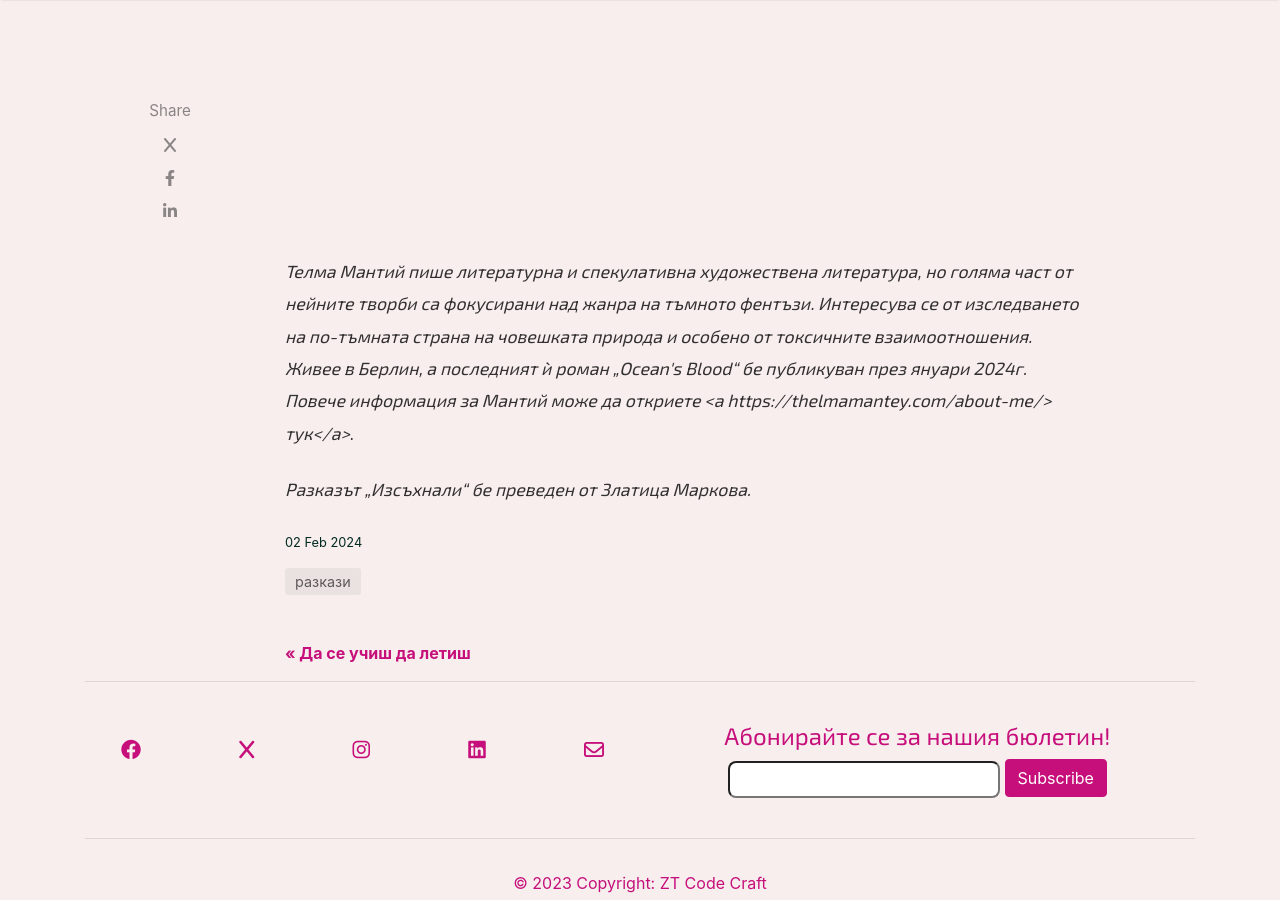
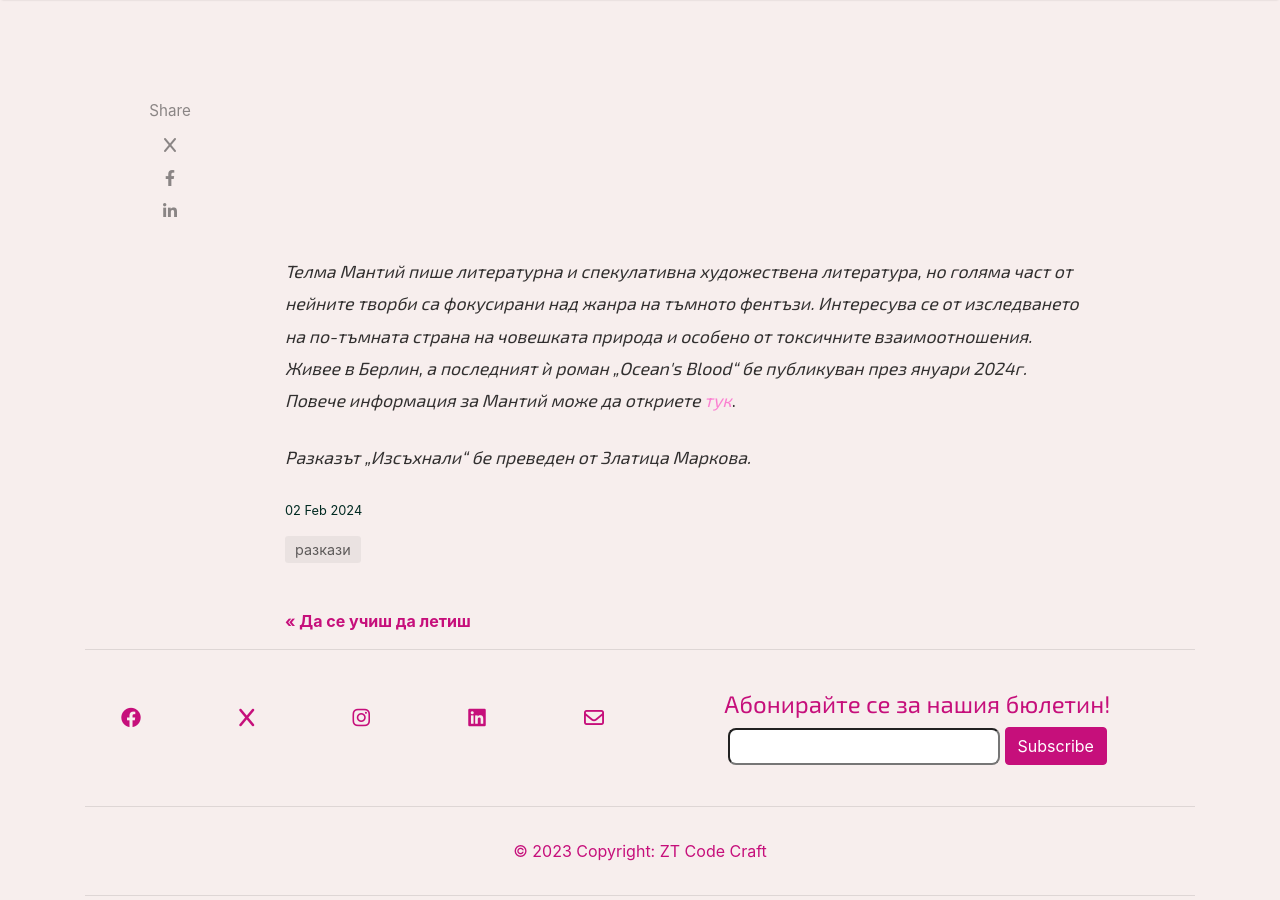
Before and after one commit to ZTCodeCraft/magenta-zine, a Jekyll site: the page built from _posts/2024-02-02-thelma-mantey.md, in a window 1280 px wide and 900 px high, scrolled down 2211 px. Built offline with Jekyll 4.4.1, drawn with Linux system fonts in a browser that asks for light colours; nearby versions of some CDN libraries; comment, search, counter and statistics services are not loaded; some of the changed lines change nothing that is shown; some of the changed text lies outside the part shown.

Commit message:
Update 2024-02-02-thelma-mantey.md

```diff
--- a/_posts/2024-02-02-thelma-mantey.md
+++ b/_posts/2024-02-02-thelma-mantey.md
@@ -2,7 +2,7 @@
 layout: post
 title: "Изсъхнали"
 author: "Телма Мантий"
-illustrator: carmendeno from [Flickr.com](https://www.designspiration.com/save/79724369971/)
+illustrator: carmendeno from <a href="https://www.designspiration.com/save/79724369971/">Flickr.com</a>
 categories: [ разкази ]
 image: flickrpic.jpg
 featured: true
@@ -42,5 +42,5 @@ hidden: true
 <br>
 <br>
 <br>
-<p> <em> Телма Мантий пише литературна и спекулативна художествена литература, но голяма част от нейните творби са фокусирани над жанра на тъмното фентъзи. Интересува се от изследването на по-тъмната страна на човешката природа и особено от токсичните взаимоотношения. Живее в Берлин, а последният ѝ роман „Ocean's Blood“ бe публикуван през януари 2024г. Повече информация за Мантий може да откриете <a https://thelmamantey.com/about-me/> тук</a></em>. </p>
+<p> <em> Телма Мантий пише литературна и спекулативна художествена литература, но голяма част от нейните творби са фокусирани над жанра на тъмното фентъзи. Интересува се от изследването на по-тъмната страна на човешката природа и особено от токсичните взаимоотношения. Живее в Берлин, а последният ѝ роман „Ocean's Blood“ бe публикуван през януари 2024г. Повече информация за Мантий може да откриете <a href="https://thelmamantey.com/about-me/">тук</a></em>. </p>
 <em>Разказът „Изсъхнали“ бе преведен от Златица Маркова.</em>
```
